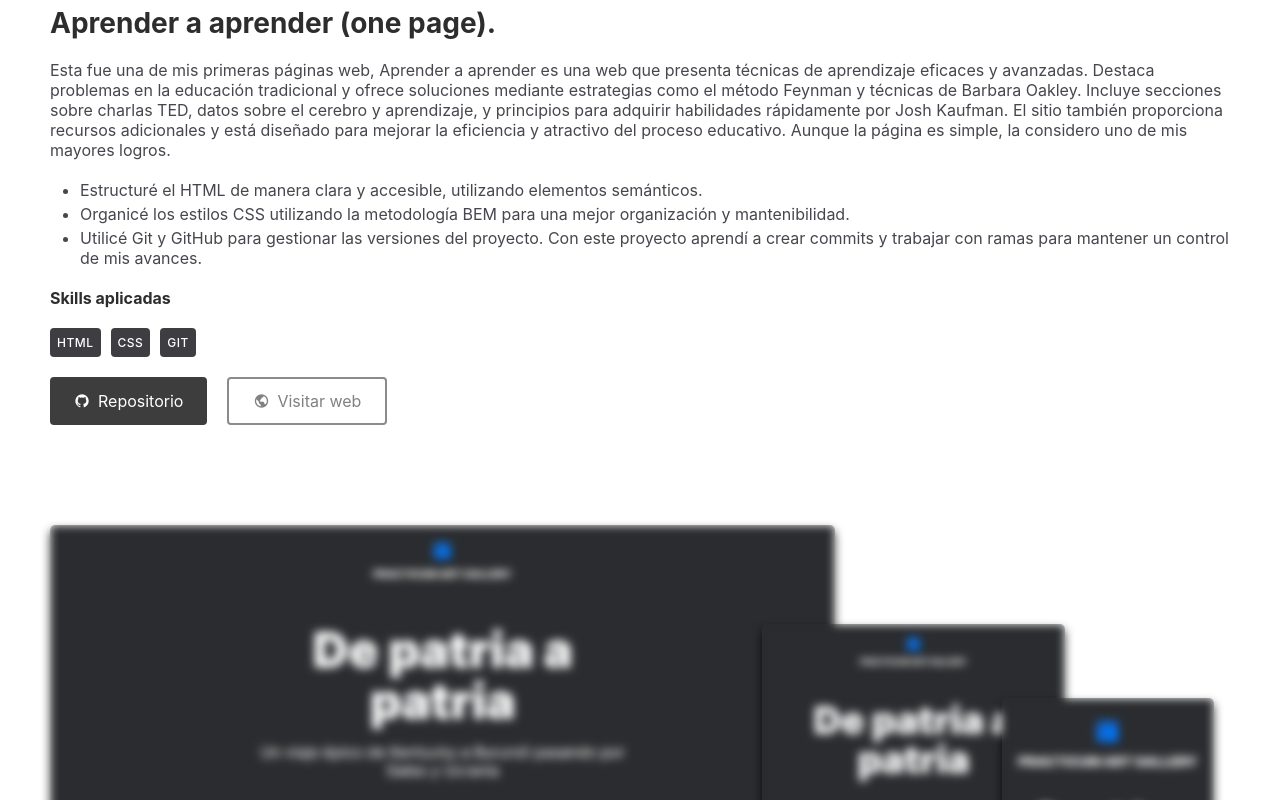
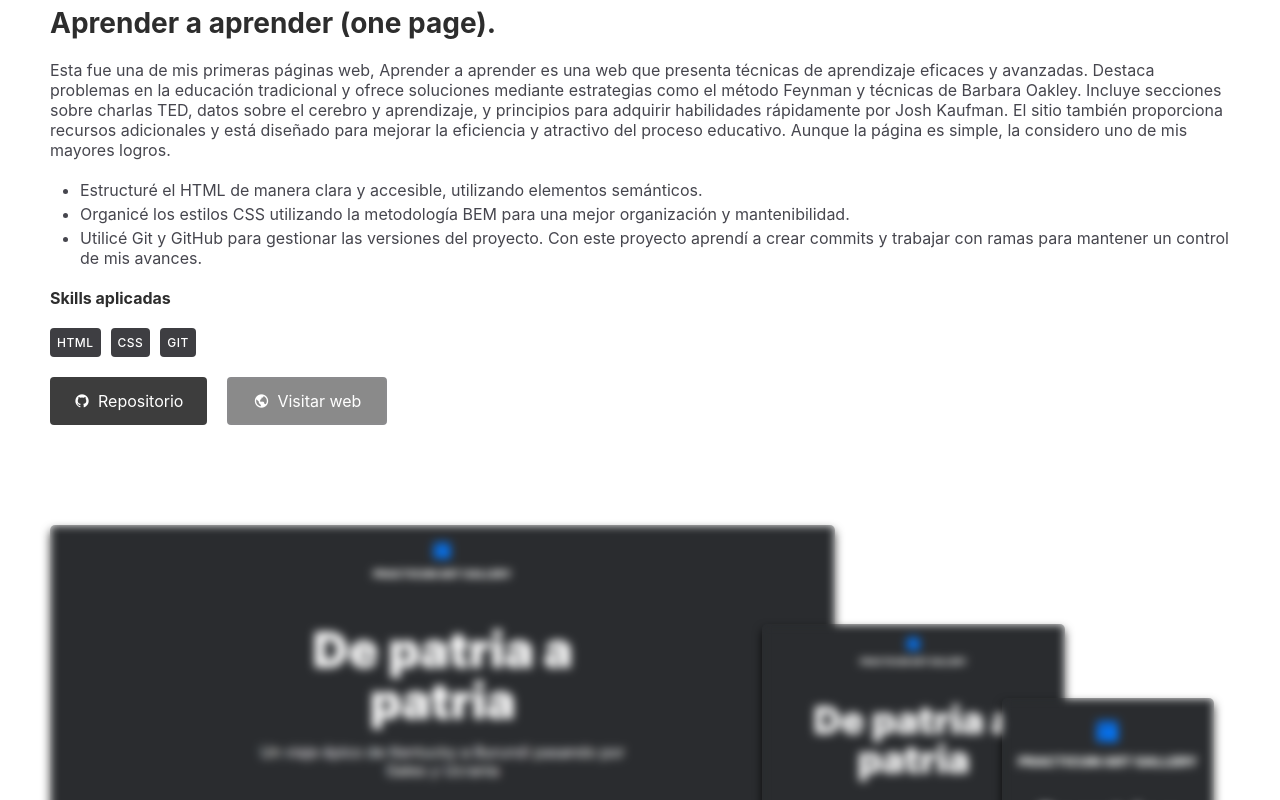
Before and after one commit to Frank345-sys/portfolio_web, a React (Create React App) app: page / in a window 1280 px wide. In both pictures the pointer is over the link 307 px from the left and 4012 px from the top of the page. Shown: the part 3612-4412 px from the top of the page. Built offline with nearby package versions, Linux system fonts and the light colour scheme.

Commit message:
Portafolio web finalizado correcciones parte 13

```diff
--- a/src/blocks/button/_secundary/button_secundary.css
+++ b/src/blocks/button/_secundary/button_secundary.css
@@ -1,6 +1,32 @@
 .button_secundary {
   color: var(--text-color-btn-s);
   border: 2px solid #3e3e42;
-  /*background-color: transparent;
-  border: 2px solid var(--border-color);*/
+  background-color: transparent;
+  /*border: 2px solid var(--border-color);*/
+  transition: background-color 0.3s ease;
 }
+
+.button_secundary:hover {
+  background-color: #3d3d3d;
+  color: white;
+  transition: background-color 0.3s ease;
+}
+
+/*
+.button_secundary:hover {
+  animation: shadow-pulse 1000ms 1;
+  background-color: #3d3d3d;
+  color: white;
+  opacity: 1;
+  transition: background-color 0.3s ease;
+}
+
+@keyframes shadow-pulse {
+  0% {
+    box-shadow: 0 0 0 0 rgba(255, 255, 255, 0.6);
+  }
+  100% {
+    box-shadow: 0 0 8px 8px rgba(32, 226, 215, 0);
+  }
+}
+*/
--- a/src/blocks/button/button.css
+++ b/src/blocks/button/button.css
@@ -11,7 +11,6 @@
   text-decoration: none;
   /*
   border: 3px solid #2d2e32;
-
   border: 2px solid var(--border-color-button);*/
 }
 
```
Also changed, not shown: src/blocks/button/_primary/button_primary.css (+15 -0 lines), src/images/Portafolio_web.png (added), 1 other file (tests, documents, lock files or other folders).
